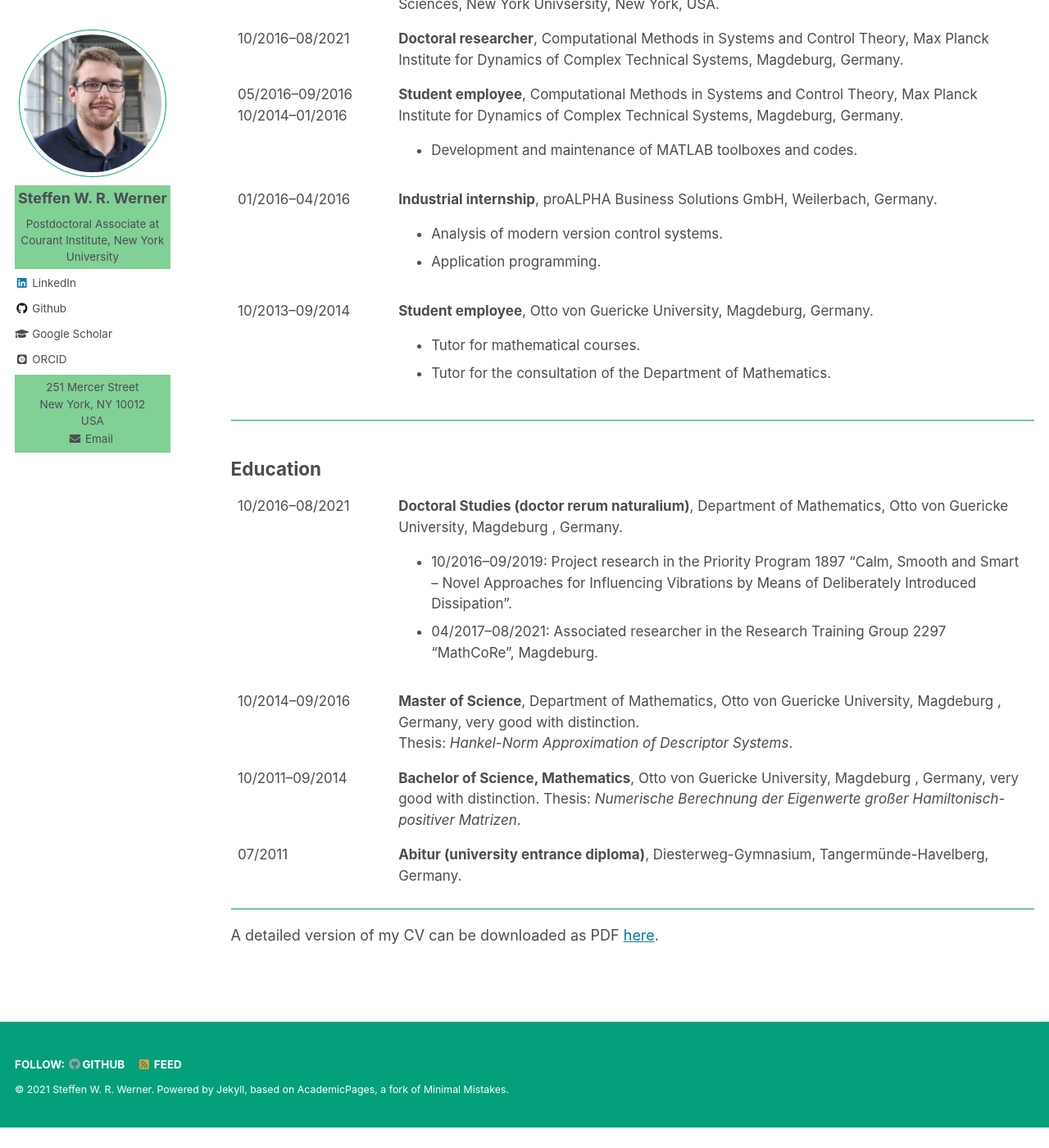
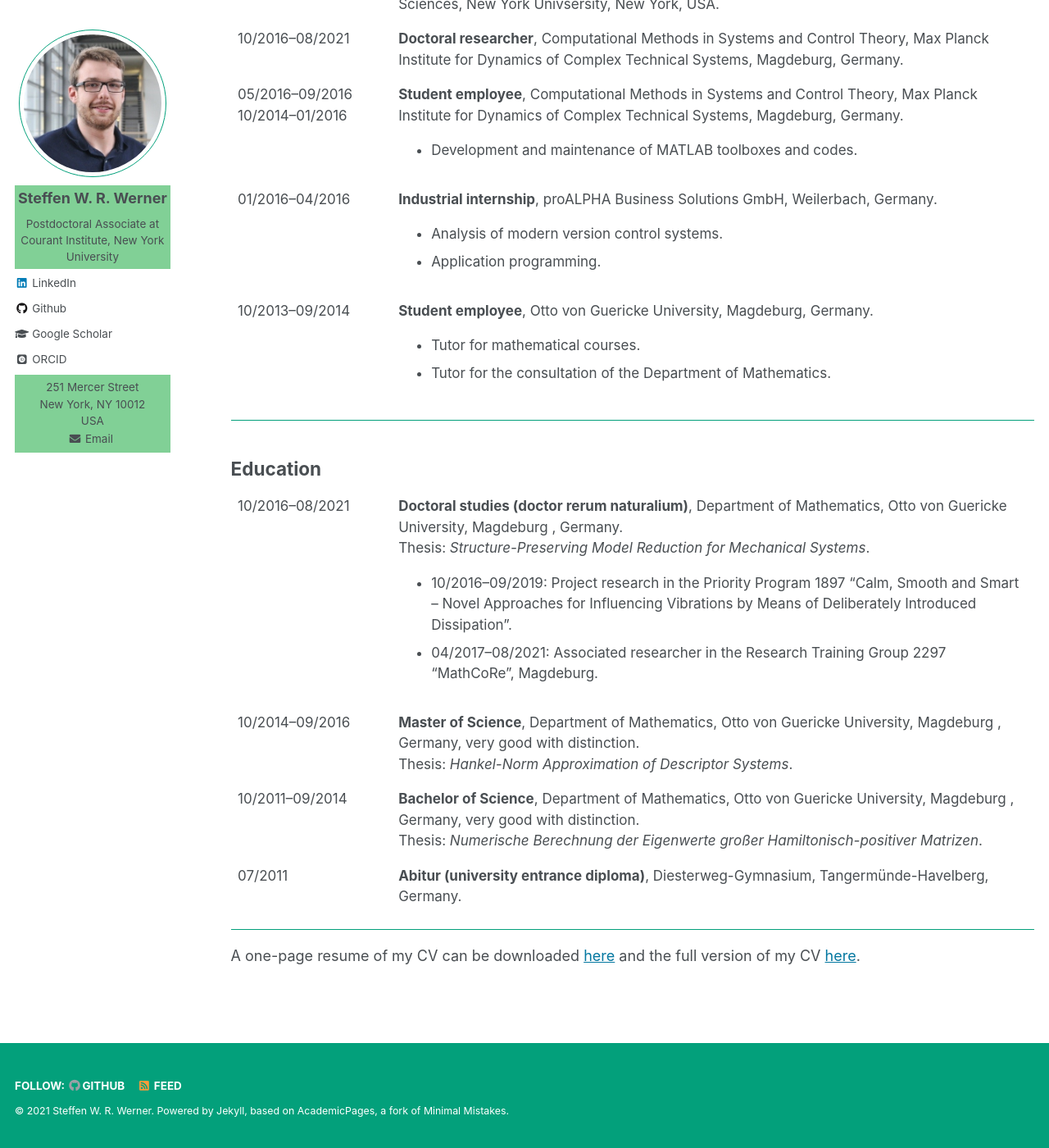
Before and after one commit to ninsteve/ninsteve.github.io, a Jekyll site: the page built from _pages/cv.md, in a window 1280 px wide and 1400 px high, scrolled down 332 px. Shown: the whole window at 82% size. Built offline with Jekyll 4.4.1, drawn with Linux system fonts in a browser that asks for light colours; some web fonts are replaced; before the commit the page ends 1707 px from its top, so only the background shows below that.

Commit message:
Updated CV and added resume.

```diff
--- a/_pages/cv.md
+++ b/_pages/cv.md
@@ -87,8 +87,9 @@ Born September 6, 1992 in Stendal, Germany.
 <table class="eventtable">
   <tr>
     <td style="width:20%"> 10/2016&ndash;08/2021 </td>
-    <td> <b>Doctoral Studies (doctor rerum naturalium)</b>, Department of
-      Mathematics, Otto von Guericke University, Magdeburg , Germany.
+    <td> <b>Doctoral studies (doctor rerum naturalium)</b>, Department of
+      Mathematics, Otto von Guericke University, Magdeburg , Germany.<br/>
+      Thesis: <i>Structure-Preserving Model Reduction for Mechanical Systems</i>.
       <ul>
         <li>
           10/2016&ndash;09/2019: Project research in the Priority Program 1897
@@ -113,8 +114,8 @@ Born September 6, 1992 in Stendal, Germany.
   <tr>
     <td> 10/2011&ndash;09/2014 </td>
     <td>
-      <b>Bachelor of Science, Mathematics</b>, Otto von Guericke University,
-      Magdeburg , Germany, very good with distinction.
+      <b>Bachelor of Science</b>, Department of Mathematics, Otto von Guericke
+      University, Magdeburg , Germany, very good with distinction.<br/>
       Thesis: <i>Numerische Berechnung der Eigenwerte großer
       Hamiltonisch-positiver Matrizen</i>.
     </td>
@@ -130,5 +131,6 @@ Born September 6, 1992 in Stendal, Germany.
 
 ---
 
-A detailed version of my CV can be downloaded as PDF
+A one-page resume of my CV can be downloaded <a target="blank_"
+href="../files/cv/swrwerner_resume.pdf">here</a> and the full version of my CV
 <a target="blank_" href="../files/cv/swrwerner_cv.pdf">here</a>.
```
Also changed, not shown: 1 other file.
